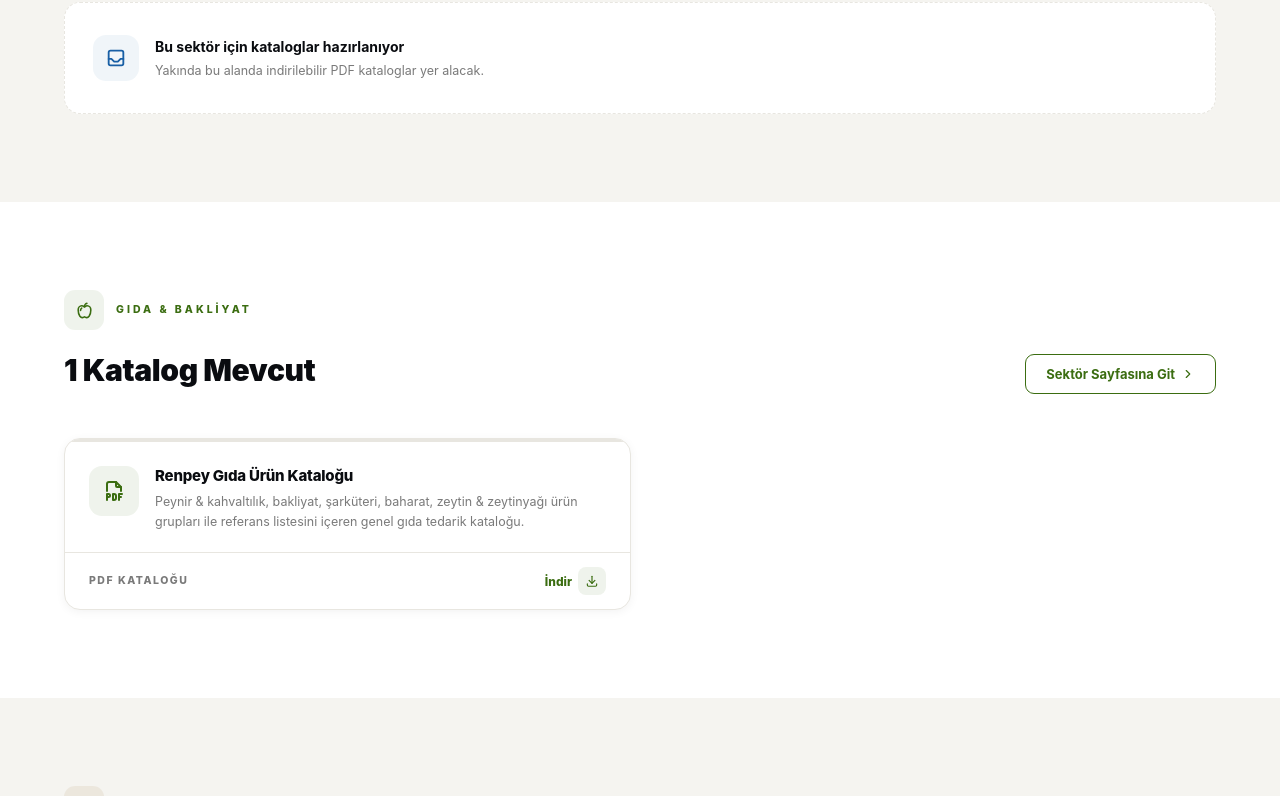
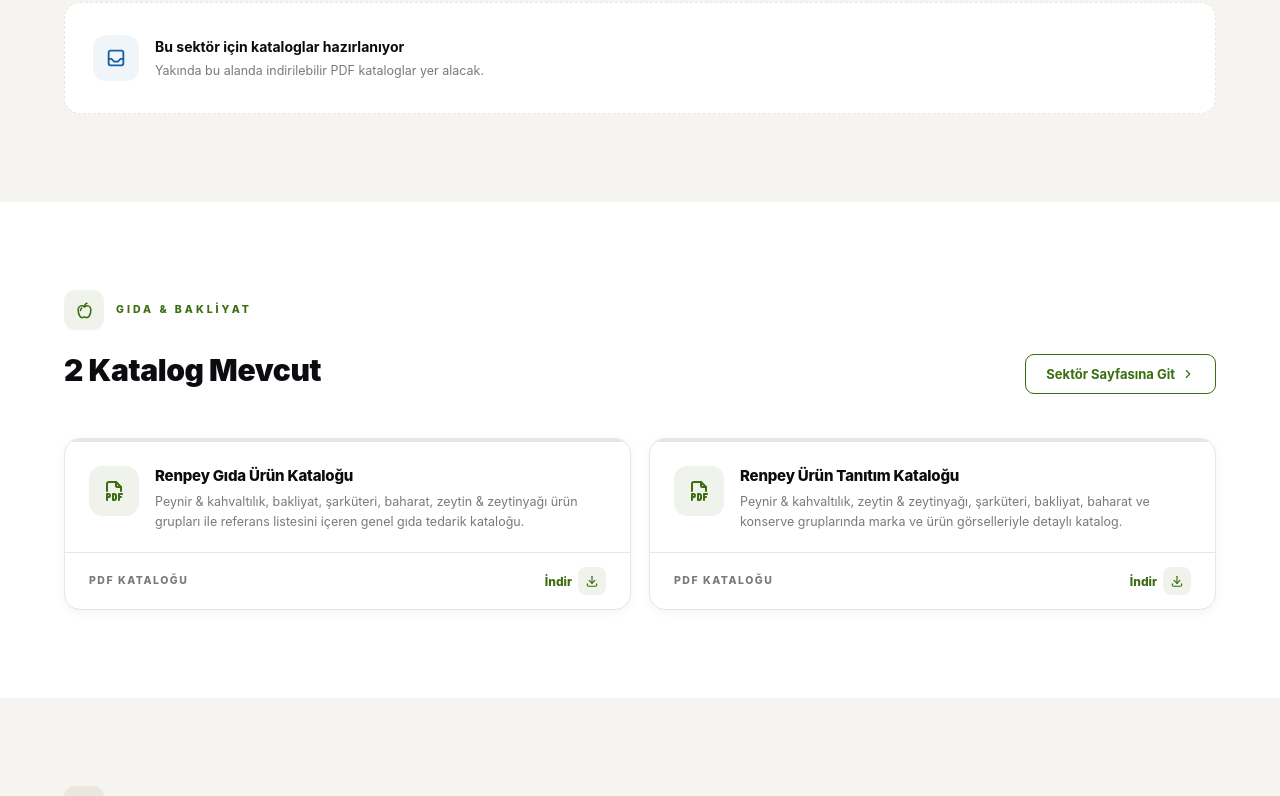
Before and after one commit to torunberkekaratas/akdumanglobal, a React (Vite) app: page /kataloglar in a window 1280 px wide. Shown: the part 983-1779 px from the top of the page. Built offline with nearby package versions, Linux system fonts and the light colour scheme.

Commit message:
Add Renpey product catalog (cheese, olive, charcuterie, legumes, spices, canned goods) to gıda kataloglar

```diff
--- a/src/data/kataloglar.js
+++ b/src/data/kataloglar.js
@@ -54,6 +54,13 @@
     desc: 'Peynir & kahvaltılık, bakliyat, şarküteri, baharat, zeytin & zeytinyağı ürün grupları ile referans listesini içeren genel gıda tedarik kataloğu.',
     file: '/katalog/renpey-gida-sunumu.pdf',
   },
+  {
+    id: 8,
+    title: 'Renpey Ürün Tanıtım Kataloğu',
+    sector: 'gida',
+    desc: 'Peynir & kahvaltılık, zeytin & zeytinyağı, şarküteri, bakliyat, baharat ve konserve gruplarında marka ve ürün görselleriyle detaylı katalog.',
+    file: '/katalog/renpey-urun-tanitim-katalogu.pdf',
+  },
 ]
 
 export const sektorler = [
```
Also changed, not shown: 1 other file (tests, documents, lock files or other folders).
